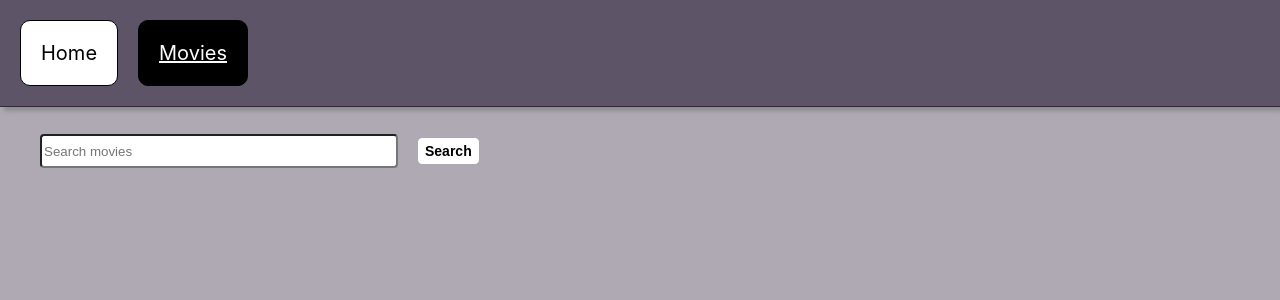
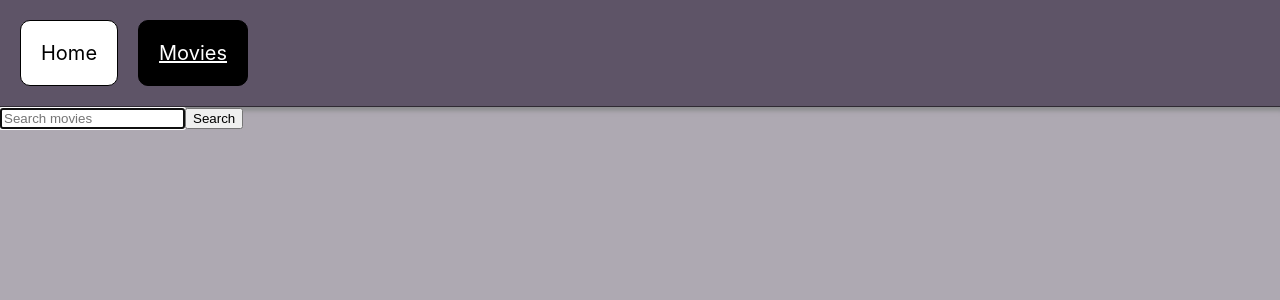
Before and after one commit to KuturlanovaMaryna/goit-react-hw-05-movies, a React (Create React App) app: page /goit-react-hw-05-movies/movies in a window 1280 px wide. Shown: the top 300 px of the page. Built offline with nearby package versions, Linux system fonts and the light colour scheme.

Commit message:
update app

```diff
--- a/src/components/App.jsx
+++ b/src/components/App.jsx
@@ -1,7 +1,9 @@
 import HomePage from 'pages/HomePage';
 import MoviesPage from 'pages/MoviesPage';
-import MovieDetails from './MovieDetails/MovieDetails';
+import MovieDetails from '../pages/MovieDetails/MovieDetails';
+import MoviesActors from './MoviesActors/MoviesActors';
 import { NavLink, Route, Routes } from 'react-router-dom';
+import MovieReviews from './MoviesReviews/MoviesReviews';
 
 export const App = () => {
   return (
@@ -17,7 +19,10 @@ export const App = () => {
       <Routes>
         <Route path="/" element={<HomePage />} />
         <Route path="/movies" element={<MoviesPage />} />
-        <Route path="/movies/:movieID" element={<MovieDetails />} />
+        <Route path="/movies/:movieId" element={<MovieDetails />}>
+          <Route path="cast" element={<MoviesActors />} />
+          <Route path="reviews" element={<MovieReviews />} />
+        </Route>
       </Routes>
     </div>
   );
--- /dev/null
+++ b/src/components/MoviesActors/MoviesActors.jsx
@@ -0,0 +1,54 @@
+import { useParams } from 'react-router-dom';
+import { useEffect, useState } from 'react';
+import { fetchMovieActors } from 'services/themoviedb';
+import Loader from 'components/Loader/Loader';
+
+const MoviesActors = () => {
+  const { movieId } = useParams();
+  const [actors, setActors] = useState([]);
+  const [loading, setLoading] = useState(false);
+
+  useEffect(() => {
+    const onActorsOfMovie = () => {
+      setLoading(true);
+
+      fetchMovieActors(movieId)
+        .then(actors => {
+          setActors(actors);
+        })
+        .catch(error => {
+          console.log(error);
+        })
+        .finally(() => {
+          setLoading(false);
+        });
+    };
+
+    onActorsOfMovie();
+  }, [movieId]);
+
+  return (
+    <div>
+      {loading && <Loader />}
+
+      <ul>
+        {actors.map(({ id, profile_path, original_name, name, character }) => (
+          <li key={id}>
+            <img
+              width="200px"
+              src={
+                profile_path
+                  ? `https://image.tmdb.org/t/p/w500${profile_path}`
+                  : `https://upload.wikimedia.org/wikipedia/commons/1/14/No_Image_Available.jpg`
+              }
+              alt={original_name}
+            />
+            <p>{name}</p>
+            <p>Character: {character}</p>
+          </li>
+        ))}
+      </ul>
+    </div>
+  );
+};
+export default MoviesActors;
--- /dev/null
+++ b/src/components/MoviesReviews/MoviesReviews.jsx
@@ -0,0 +1,52 @@
+import { useParams } from 'react-router-dom';
+import { useEffect, useState } from 'react';
+import { fetchMovieReviews } from 'services/themoviedb';
+import Loader from 'components/Loader/Loader';
+
+const MovieReviews = () => {
+  const { movieId } = useParams();
+  const [reviews, setReviews] = useState([]);
+  const [loading, setLoading] = useState(false);
+
+  useEffect(() => {
+    const fetchReviewsFilms = () => {
+      setLoading(true);
+
+      fetchMovieReviews(movieId)
+        .then(reviews => {
+          setReviews(reviews);
+        })
+        .catch(error => {
+          console.log(error);
+        })
+        .finally(() => {
+          setLoading(false);
+        });
+    };
+
+    fetchReviewsFilms();
+  }, [movieId]);
+
+  return (
+    <>
+      {loading && <Loader />}
+      {reviews.length !== 0 && (
+        <div>
+          <ul>
+            {reviews.map(({ id, author, content }) => (
+              <li key={id}>
+                <h2>Author: {author}</h2>
+                <p>{content}</p>
+              </li>
+            ))}
+          </ul>
+        </div>
+      )}
+      {reviews.length === 0 && (
+        <div>We don't have any reviews for this movie</div>
+      )}
+    </>
+  );
+};
+
+export default MovieReviews;
--- a/src/components/SearchForm/SearchForm.jsx
+++ /dev/null
@@ -1,36 +0,0 @@
-import React from 'react';
-import css from './SearchForm.module.css';
-
-import { useState } from 'react';
-
-const SearchForm = ({ onSubmit }) => {
-  const [input, setInput] = useState('');
-
-  const onChange = event => {
-    setInput(event.target.value.toLowerCase());
-  };
-
-  const handleSubmit = event => {
-    event.preventDefault();
-    onSubmit(input.toLowerCase());
-  };
-
-  return (
-    <form className={css.searchbar} onSubmit={handleSubmit}>
-      <input
-        name="input"
-        onChange={onChange}
-        className={css.searchInput}
-        type="text"
-        autoComplete="off"
-        autoFocus
-        placeholder="Search movies"
-      />
-      <button type="submit" className={css.searchBtn}>
-        <span className={css.buttonName}>Search</span>
-      </button>
-    </form>
-  );
-};
-
-export default SearchForm;
--- a/src/components/SearchForm/SearchForm.module.css
+++ /dev/null
@@ -1,36 +0,0 @@
-.searchbar {
-    top: 0;
-    left: 0;
-    position: sticky;
-    z-index: 1100;
-    display: flex;
-    align-items: center;
-    min-height: 64px;
-    padding-right: 24px;
-    padding-top: 12px;
-    padding-bottom: 12px;
-    color: #fff;
-
-}
-
-
-.searchBtn {
-
-    border-radius: 4px;
-    height: 26px;
-    margin-left: 20px;
-    border: 1px solid white;
-    background-color: white;
-}
-
-.buttonName {
-    font-weight: 600;
-    font-size: 14px;
-}
-
-.searchInput {
-    height: 28px;
-    width: 350px;
-    outline: none;
-    border-radius: 4px;
-}
--- a/src/pages/MoviesPage.jsx
+++ b/src/pages/MoviesPage.jsx
@@ -1,39 +1,82 @@
 import React from 'react';
-import Form from '../components/SearchForm/SearchForm';
+
 import Loader from '../components/Loader/Loader';
 import { fetchMovieByName } from '../services/themoviedb';
-import { useState } from 'react';
-import TrendingMoviesList from '../components/TrendingMoviesList/TrendingMoviesList';
+import { useState, useEffect, useRef } from 'react';
+import { Link, useLocation, useSearchParams } from 'react-router-dom';
 
 const MoviesPage = () => {
+  const [searchParams, setSearchParams] = useSearchParams();
   const [searchFilms, setSearchFilms] = useState([]);
   const [loading, setLoading] = useState(false);
-  const [noMovies, setNoMovies] = useState(false);
+  const [error, setError] = useState(null);
 
-  const SearchMovies = input => {
-    setLoading(true);
-    fetchMovieByName(input)
-      .then(searchResults => {
-        setSearchFilms(searchResults);
-        setNoMovies(searchResults.length === 0);
-      })
-      .catch(error => {
-        console.log(error);
-      })
-      .finally(() => {
-        setLoading(false);
-      });
+  const location = useLocation();
+  const moviesListRef = useRef([]);
+  const queryValue = searchParams.get('query');
+
+  const onFormSubmit = e => {
+    e.preventDefault();
+    const value = e.currentTarget.elements.moviesName.value;
+    setSearchParams({ query: value });
   };
 
+  useEffect(() => {
+    const SearchMovies = async () => {
+      try {
+        if (!queryValue) {
+          return;
+        }
+        setLoading(true);
+
+        const searchResults = await fetchMovieByName(queryValue);
+        setSearchFilms(searchResults);
+        moviesListRef.current = searchResults;
+      } catch (error) {
+        console.log('error: ', error);
+        setError(error.message);
+      } finally {
+        setLoading(false);
+      }
+    };
+    SearchMovies();
+  }, [queryValue]);
+
   return (
-    <main>
-      <Form onSubmit={SearchMovies} />
-      {loading && <Loader />}
-      {noMovies && (
-        <p>There is no movies with this request. Please, try again</p>
-      )}
-      {searchFilms && <TrendingMoviesList films={searchFilms} />}
-    </main>
+    <div>
+      <form onSubmit={onFormSubmit}>
+        <label className="label">
+          <input
+            name="moviesName"
+            type="text"
+            autoComplete="off"
+            autoFocus
+            placeholder="Search movies"
+          />
+        </label>
+        <button type="submit">
+          <span>Search</span>
+        </button>
+      </form>
+      <div>
+        {loading && <Loader />}
+        {error !== null && (
+          <p>There is no movies with this request. Please, try again</p>
+        )}
+        <ul>
+          {searchFilms !== 0 &&
+            searchFilms.map(film => {
+              return (
+                <li key={film.id}>
+                  <Link state={{ from: location }} to={`/movies/${film.id}`}>
+                    {film.title}
+                  </Link>
+                </li>
+              );
+            })}
+        </ul>
+      </div>
+    </div>
   );
 };
 
--- a/src/services/themoviedb.js
+++ b/src/services/themoviedb.js
@@ -9,9 +9,9 @@ export const fetchTrendingMovies = async () => {
     return response.data.results;
 }
 
-export const fetchMovieByName = async (value) => {
-    const response = await axios.get(`${BASE_URL}search/movie?api_key=${API_KEY}&language=en-US&page=1&include_adult=false&query=${value}`)
-    return response.data.results;
+export const fetchMovieByName = async (query) => {
+    const {data} = await axios.get(`${BASE_URL}search/movie?api_key=${API_KEY}&language=en-US&page=1&include_adult=false&query=${query}`)
+    return data.results;
 }
 
 export const fetchMovieDetails = async (movieId) => {
@@ -21,7 +21,7 @@ export const fetchMovieDetails = async (movieId) => {
 
 export const fetchMovieActors = async (movieId) => {
     const response = await axios.get(`${BASE_URL}movie/${movieId}/credits?api_key=${API_KEY}&language=en-US`)
-    return response.data;
+    return response.data.cast;
 }
 
 export const fetchMovieReviews = async (movieId) => {
```
Also changed, not shown: src/pages/MoviesActors.jsx (deleted, +0 -7 lines), src/pages/MoviesReviews.jsx (deleted, +0 -7 lines), src/pages/MovieDetails/MovieDetails.jsx (renamed from src/components/MovieDetails/MovieDetails.jsx), src/pages/MovieDetails/MovieDetails.module.css (added).
